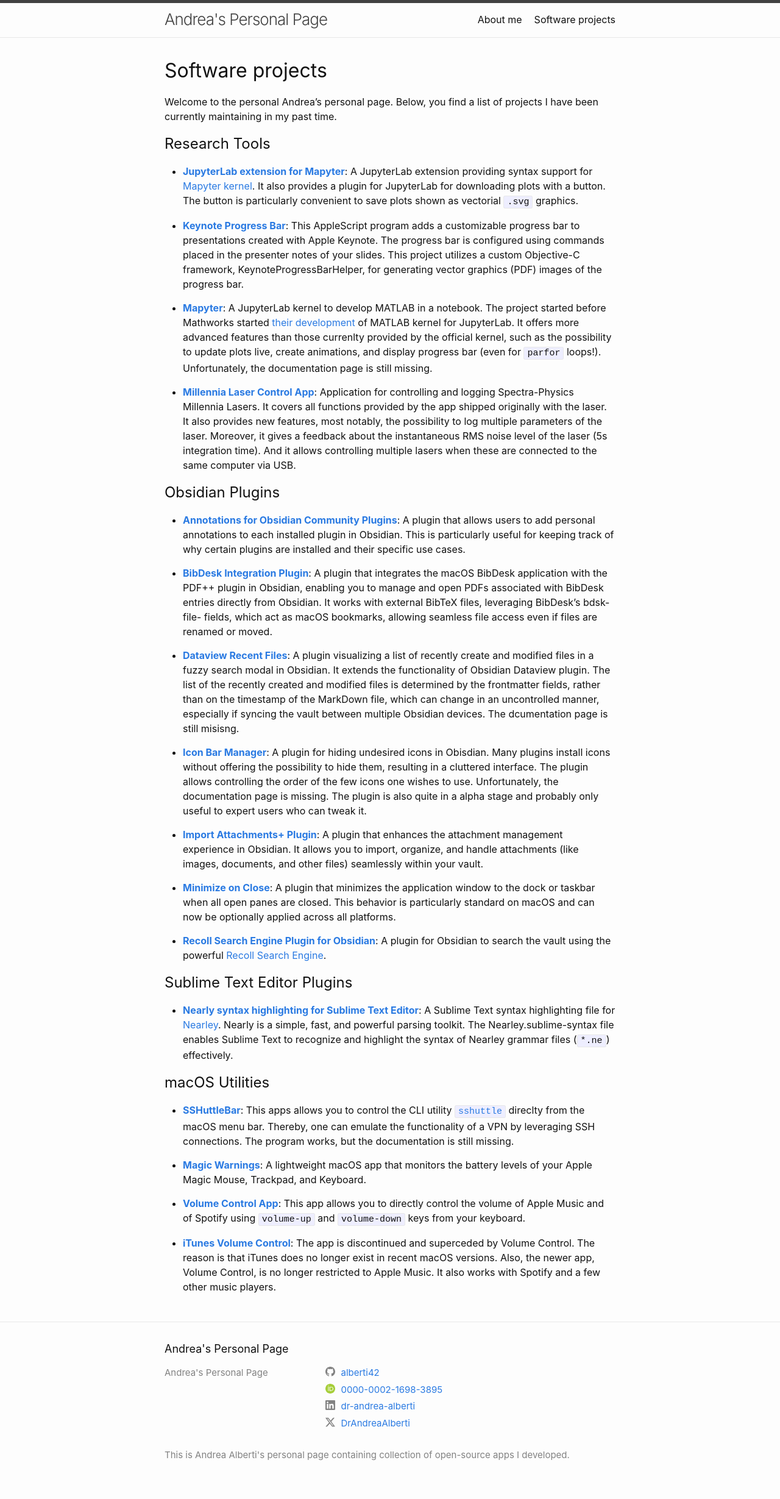
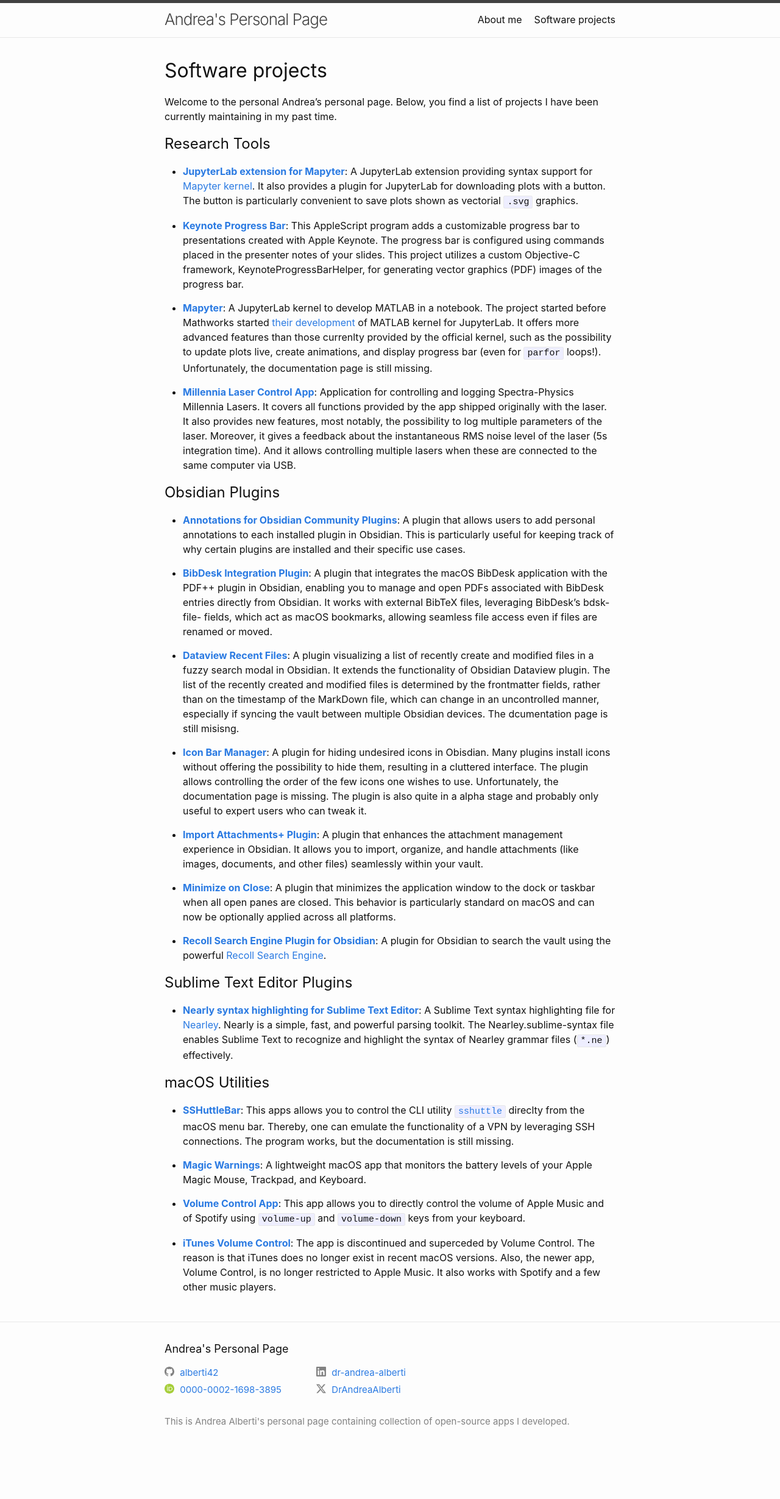
Before and after one commit to alberti42/alberti42.github.io, a Jekyll site: the page built from index.markdown, in a window 1280 px wide. Shown: the whole page at 61% size. Built offline with Jekyll 4.4.1, drawn with Linux system fonts in a browser that asks for light colours; after the commit the page ends 2404 px from its top, so only the background shows below that.

Commit message:
Improved layout

```diff
--- a/_includes/footer.html
+++ b/_includes/footer.html
@@ -7,25 +7,17 @@
 
     <div class="footer-col-wrapper">
       <div class="footer-col footer-col-1">
-        <ul class="contact-list">
-          <li class="p-name">
-            {%- if site.author -%}
-              {{ site.author | escape }}
-            {%- else -%}
-              {{ site.title | escape }}
-            {%- endif -%}
-            </li>
-            {%- if site.email -%}
-            <li><a class="u-email" href="mailto:{{ site.email }}">{{ site.email }}</a></li>
-            {%- endif -%}
-        </ul>
+        {%- include social1.html -%}
       </div>
 
       <div class="footer-col footer-col-2">
-        {%- include social.html -%}
+        {%- include social2.html -%}
       </div>
 
       <div class="footer-col footer-col-3">
+      </div>
+
+      <div class="footer-col">
         <p>{{- site.description | escape -}}</p>
       </div>
     </div>
--- /dev/null
+++ b/_includes/social1.html
@@ -0,0 +1,13 @@
+<ul class="social-media-list">
+  {%- if site.github_username -%}<li><a href="https://github.com/{{ site.github_username| cgi_escape | escape }}"><svg class="svg-icon"><use xlink:href="{{ '/assets/minima-social-icons.svg#github' | relative_url }}"></use></svg> <span class="username">{{ site.github_username| escape }}</span></a></li>{%- endif -%}
+  {%- if site.orcid -%}<li><a href="https://orcid.org/{{ site.orcid| cgi_escape | escape }}"><svg class="svg-icon"><use xlink:href="{{ '/assets/minima-social-icons.svg#orcid' | relative_url }}"></use></svg> <span class="username">{{ site.orcid| escape }}</span></a></li>{%- endif -%}
+  {%- if site.dribbble_username -%}<li><a href="https://dribbble.com/{{ site.dribbble_username| cgi_escape | escape }}"><svg class="svg-icon"><use xlink:href="{{ '/assets/minima-social-icons.svg#dribbble' | relative_url }}"></use></svg> <span class="username">{{ site.dribbble_username| escape }}</span></a></li>{%- endif -%}
+  {%- if site.facebook_username -%}<li><a href="https://www.facebook.com/{{ site.facebook_username| cgi_escape | escape }}"><svg class="svg-icon"><use xlink:href="{{ '/assets/minima-social-icons.svg#facebook' | relative_url }}"></use></svg> <span class="username">{{ site.facebook_username| escape }}</span></a></li>{%- endif -%}
+  {%- if site.flickr_username -%}<li><a href="https://www.flickr.com/photos/{{ site.flickr_username| cgi_escape | escape }}"><svg class="svg-icon"><use xlink:href="{{ '/assets/minima-social-icons.svg#flickr' | relative_url }}"></use></svg> <span class="username">{{ site.flickr_username| escape }}</span></a></li>{%- endif -%}
+  {%- if site.instagram_username -%}<li><a href="https://instagram.com/{{ site.instagram_username| cgi_escape | escape }}"><svg class="svg-icon"><use xlink:href="{{ '/assets/minima-social-icons.svg#instagram' | relative_url }}"></use></svg> <span class="username">{{ site.instagram_username| escape }}</span></a></li>{%- endif -%}
+  {%- if site.pinterest_username -%}<li><a href="https://www.pinterest.com/{{ site.pinterest_username| cgi_escape | escape }}"><svg class="svg-icon"><use xlink:href="{{ '/assets/minima-social-icons.svg#pinterest' | relative_url }}"></use></svg> <span class="username">{{ site.pinterest_username| escape }}</span></a></li>{%- endif -%}
+  {%- for mst in site.mastodon -%}{%- if mst.username and mst.instance -%}<li><a href="https://{{ mst.instance| cgi_escape | escape}}/@{{mst.username}}"><svg class="svg-icon"><use xlink:href="{{ '/assets/minima-social-icons.svg#mastodon' | relative_url }}"></use></svg> <span class="username">{{ mst.username|escape }}</span></a></li>{%- endif -%}{%- endfor -%}
+  {%- if site.youtube_username -%}<li><a href="https://youtube.com/{{ site.youtube_username| cgi_escape | escape }}"><svg class="svg-icon"><use xlink:href="{{ '/assets/minima-social-icons.svg#youtube' | relative_url }}"></use></svg> <span class="username">{{ site.youtube_username| escape }}</span></a></li>{%- endif -%}
+  {%- if site.googleplus_username -%}<li><a href="https://plus.google.com/{{ site.googleplus_username| escape }}"><svg class="svg-icon"><use xlink:href="{{ '/assets/minima-social-icons.svg#googleplus' | relative_url }}"></use></svg> <span class="username">{{ site.googleplus_username| escape }}</span></a></li>{%- endif -%}
+  {%- if site.rss -%}<li><a href="{{ 'feed.xml' | relative_url }}"><svg class="svg-icon"><use xlink:href="{{ '/assets/minima-social-icons.svg#rss' | relative_url }}"></use></svg> <span>{{ site.rss | escape }}</span></a></li>{%- endif -%}
+</ul>
--- /dev/null
+++ b/_includes/social2.html
@@ -0,0 +1,14 @@
+<ul class="social-media-list">
+  {%- if site.dribbble_username -%}<li><a href="https://dribbble.com/{{ site.dribbble_username| cgi_escape | escape }}"><svg class="svg-icon"><use xlink:href="{{ '/assets/minima-social-icons.svg#dribbble' | relative_url }}"></use></svg> <span class="username">{{ site.dribbble_username| escape }}</span></a></li>{%- endif -%}
+  {%- if site.facebook_username -%}<li><a href="https://www.facebook.com/{{ site.facebook_username| cgi_escape | escape }}"><svg class="svg-icon"><use xlink:href="{{ '/assets/minima-social-icons.svg#facebook' | relative_url }}"></use></svg> <span class="username">{{ site.facebook_username| escape }}</span></a></li>{%- endif -%}
+  {%- if site.flickr_username -%}<li><a href="https://www.flickr.com/photos/{{ site.flickr_username| cgi_escape | escape }}"><svg class="svg-icon"><use xlink:href="{{ '/assets/minima-social-icons.svg#flickr' | relative_url }}"></use></svg> <span class="username">{{ site.flickr_username| escape }}</span></a></li>{%- endif -%}
+  {%- if site.instagram_username -%}<li><a href="https://instagram.com/{{ site.instagram_username| cgi_escape | escape }}"><svg class="svg-icon"><use xlink:href="{{ '/assets/minima-social-icons.svg#instagram' | relative_url }}"></use></svg> <span class="username">{{ site.instagram_username| escape }}</span></a></li>{%- endif -%}
+  {%- if site.linkedin_username -%}<li><a href="https://www.linkedin.com/in/{{ site.linkedin_username| cgi_escape | escape }}"><svg class="svg-icon"><use xlink:href="{{ '/assets/minima-social-icons.svg#linkedin' | relative_url }}"></use></svg> <span class="username">{{ site.linkedin_username| escape }}</span></a></li>{%- endif -%}
+  {%- if site.pinterest_username -%}<li><a href="https://www.pinterest.com/{{ site.pinterest_username| cgi_escape | escape }}"><svg class="svg-icon"><use xlink:href="{{ '/assets/minima-social-icons.svg#pinterest' | relative_url }}"></use></svg> <span class="username">{{ site.pinterest_username| escape }}</span></a></li>{%- endif -%}
+  {%- for mst in site.mastodon -%}{%- if mst.username and mst.instance -%}<li><a href="https://{{ mst.instance| cgi_escape | escape}}/@{{mst.username}}"><svg class="svg-icon"><use xlink:href="{{ '/assets/minima-social-icons.svg#mastodon' | relative_url }}"></use></svg> <span class="username">{{ mst.username|escape }}</span></a></li>{%- endif -%}{%- endfor -%}
+  {%- if site.twitter_username -%}<li><a href="https://www.twitter.com/{{ site.twitter_username| cgi_escape | escape }}"><svg class="svg-icon"><use xlink:href="{{ '/assets/minima-social-icons.svg#twitter' | relative_url }}"></use></svg> <span class="username">{{ site.twitter_username| escape }}</span></a></li>{%- endif -%}
+  {%- if site.x_username -%}<li><a href="https://www.x.com/{{ site.x_username| cgi_escape | escape }}"><svg class="svg-icon"><use xlink:href="{{ '/assets/minima-social-icons.svg#x' | relative_url }}"></use></svg> <span class="username">{{ site.x_username| escape }}</span></a></li>{%- endif -%}
+  {%- if site.youtube_username -%}<li><a href="https://youtube.com/{{ site.youtube_username| cgi_escape | escape }}"><svg class="svg-icon"><use xlink:href="{{ '/assets/minima-social-icons.svg#youtube' | relative_url }}"></use></svg> <span class="username">{{ site.youtube_username| escape }}</span></a></li>{%- endif -%}
+  {%- if site.googleplus_username -%}<li><a href="https://plus.google.com/{{ site.googleplus_username| escape }}"><svg class="svg-icon"><use xlink:href="{{ '/assets/minima-social-icons.svg#googleplus' | relative_url }}"></use></svg> <span class="username">{{ site.googleplus_username| escape }}</span></a></li>{%- endif -%}
+  {%- if site.rss -%}<li><a href="{{ 'feed.xml' | relative_url }}"><svg class="svg-icon"><use xlink:href="{{ '/assets/minima-social-icons.svg#rss' | relative_url }}"></use></svg> <span>{{ site.rss | escape }}</span></a></li>{%- endif -%}
+</ul>
--- a/_sass/minima/_layout.scss
+++ b/_sass/minima/_layout.scss
@@ -135,18 +135,18 @@
 }
 
 .footer-col-1 {
-  width: -webkit-calc(35% - (#{$spacing-unit} / 2));
-  width:         calc(35% - (#{$spacing-unit} / 2));
+  width: -webkit-calc(33% - (#{$spacing-unit} / 2));
+  width:         calc(33% - (#{$spacing-unit} / 2));
 }
 
 .footer-col-2 {
-  width: -webkit-calc(65% - (#{$spacing-unit} / 2));
-  width:         calc(65% - (#{$spacing-unit} / 2));
+  width: -webkit-calc(33% - (#{$spacing-unit} / 2));
+  width:         calc(33% - (#{$spacing-unit} / 2));
 }
 
 .footer-col-3 {
-  width: -webkit-calc(100% - (#{$spacing-unit} / 2));
-  width:         calc(100% - (#{$spacing-unit} / 2));
+  width: -webkit-calc(34% - (#{$spacing-unit} / 2));
+  width:         calc(34% - (#{$spacing-unit} / 2));
 }
 
 @include media-query($on-laptop) {
```
